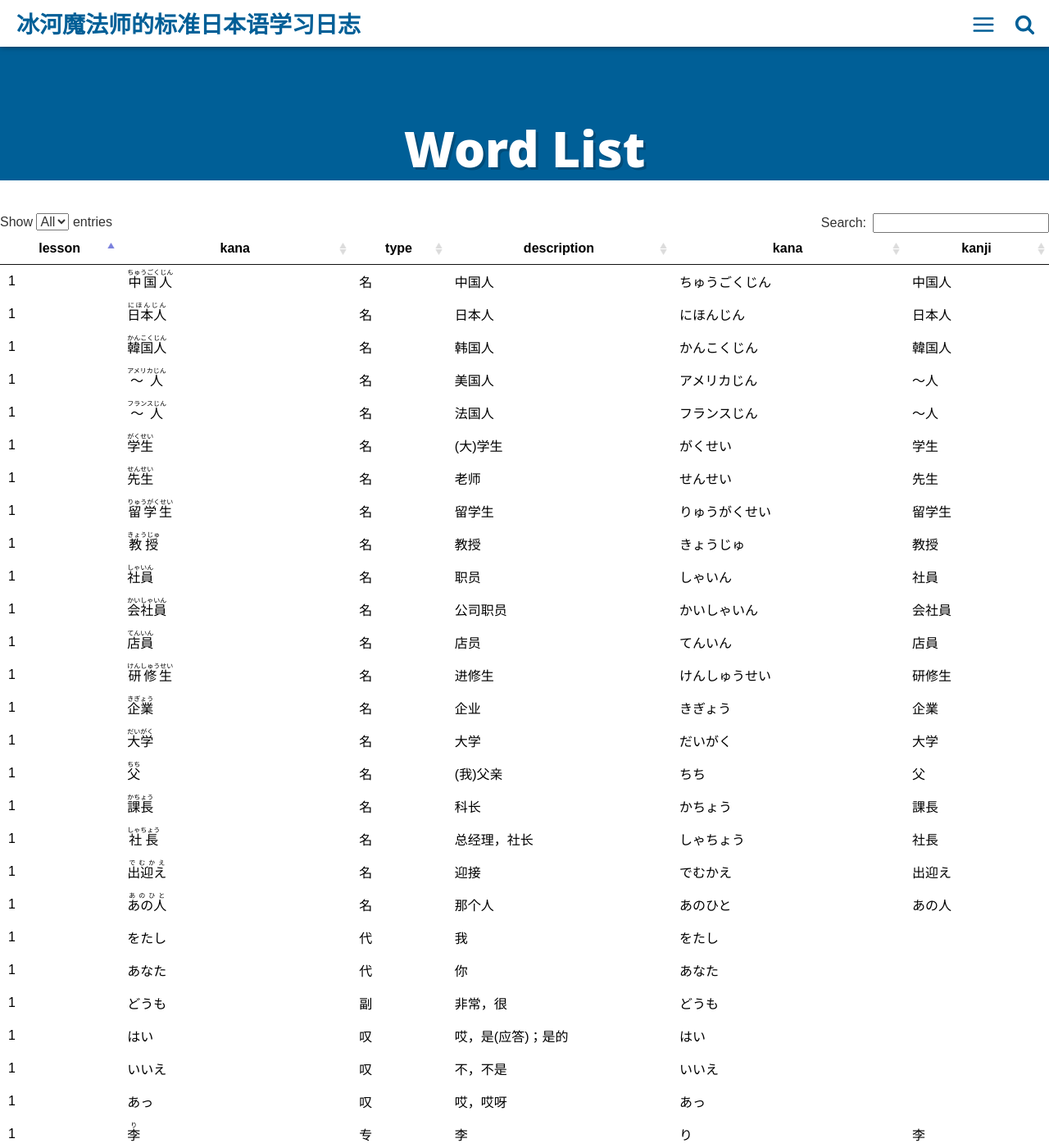
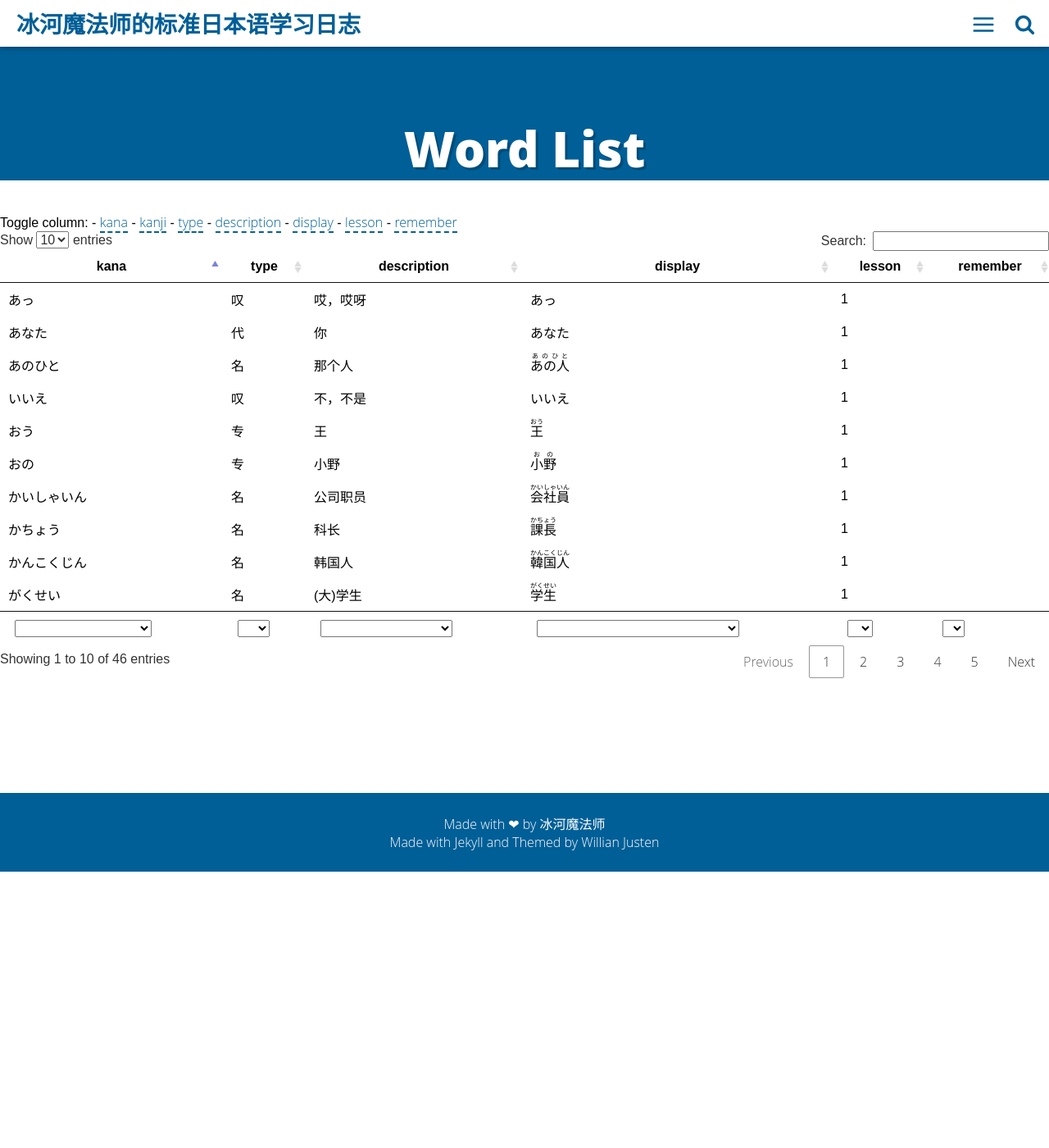
Before and after one commit to wizicer/LearnJapan, a Jekyll site: the page built from wordlist.md, in a window 1280 px wide and 1400 px high, scrolled down 280 px. Shown: the whole window at 82% size. Built offline with Jekyll 4.4.1, drawn with Linux system fonts in a browser that asks for light colours; after the commit the page ends 1343 px from its top, so only the background shows below that; some of the changed lines change nothing that is shown; some of the changed text lies outside the part shown.

Commit message:
enhance word list

```diff
--- a/_layouts/table.html
+++ b/_layouts/table.html
@@ -7,7 +7,7 @@ layout: minimal
 
 <script>
 $(document).ready(function() {
-    $('table').DataTable({
+    table = $('table').DataTable({
         initComplete: function () {
             this.api().columns().every( function () {
                 var column = this;
@@ -28,7 +28,7 @@ $(document).ready(function() {
                 } );
             } );
         },
-        pageLength: -1,
+        pageLength: 10,
         lengthMenu: [[10, 25, 50, -1], [10, 25, 50, "All"]]
     });
 });
--- a/wordlist.html
+++ /dev/null
@@ -1,48 +0,0 @@
----
-layout: table
-title: "Word List"
-permalink: /wordlist/index.html
-description: "Word List for your words"
----
-
-<div id="words">
-  <table>
-    <thead>
-      <tr>
-        <th>lesson</th>
-        <th>kana</th>
-        <th>type</th>
-        <th>description</th>
-        <th>kana</th>
-        <th>kanji</th>
-      </tr>
-    </thead>
-    <tbody>
-    {% for word in site.data.words  %}
-      <tr>
-        <td class="lesson">{{ word.lesson }}</td>
-        {% if word.kanji != null %}
-        <td class="word"><ruby>{{ word.kanji }}<rt>{{ word.kana }}</rt></ruby></td>
-        {% else %}
-        <td class="word">{{ word.kana }}</td>
-        {% endif %}
-        <td class="type">{{ word.type }}</td>
-        <td class="description">{{ word.description }}</td>
-        <td class="kana">{{ word.kana }}</td>
-        <td class="kanji">{{ word.kanji }}</td>
-      </tr>
-    {% endfor %}
-    </tbody>
-    <tfoot>
-      <tr>
-        <td>lesson</td>
-        <td>kana</td>
-        <td>type</td>
-        <td>description</td>
-        <td>kana</td>
-        <td>kanji</td>
-      </tr>
-    </tfoot>
-  </table>
-
-</div>
--- /dev/null
+++ b/wordlist.md
@@ -0,0 +1,90 @@
+---
+layout: table
+title: "Word List"
+permalink: /wordlist/index.html
+description: "Word List for your words"
+---
+
+<div>
+Toggle column:
+- <a class="toggle-vis" data-column="0">kana</a>
+- <a class="toggle-vis" data-column="1">kanji</a>
+- <a class="toggle-vis" data-column="2">type</a>
+- <a class="toggle-vis" data-column="3">description</a>
+- <a class="toggle-vis" data-column="4">display</a>
+- <a class="toggle-vis" data-column="5">lesson</a>
+- <a class="toggle-vis" data-column="6">remember</a>
+</div>
+
+| kana               | kanji      | type | description        | display                         | lesson | remember |
+| ----               | ------     | ---- | ------------       | ----                            | ------ | ------   |
+| ちゅうごくじん     | 中国人     | 名   | 中国人             | !中国人(ちゅうごくじん)         | 1      |          |
+| にほんじん         | 日本人     | 名   | 日本人             | !日本人(にほんじん)             | 1      |          |
+| かんこくじん       | 韓国人     | 名   | 韩国人             | !韓国人(かんこくじん)           | 1      |          |
+| アメリカじん       | ～人       | 名   | 美国人             | アメリカ!人(じん)               | 1      |          |
+| フランスじん       | ～人       | 名   | 法国人             | フランス!人(じん)               | 1      |          |
+| がくせい           | 学生       | 名   | (大)学生           | !学生(がくせい)                 | 1      |          |
+| せんせい           | 先生       | 名   | 老师               | !先生(せんせい)                 | 1      |          |
+| りゅうがくせい     | 留学生     | 名   | 留学生             | !留学生(りゅうがくせい)         | 1      |          |
+| きょうじゅ         | 教授       | 名   | 教授               | !教授(きょうじゅ)               | 1      |          |
+| しゃいん           | 社員       | 名   | 职员               | !社員(しゃいん)                 | 1      |          |
+| かいしゃいん       | 会社員     | 名   | 公司职员           | !会社員(かいしゃいん)           | 1      |          |
+| てんいん           | 店員       | 名   | 店员               | !店員(てんいん)                 | 1      |          |
+| けんしゅうせい     | 研修生     | 名   | 进修生             | !研修生(けんしゅうせい)         | 1      |          |
+| きぎょう           | 企業       | 名   | 企业               | !企業(きぎょう)                 | 1      |          |
+| だいがく           | 大学       | 名   | 大学               | !大学(だいがく)                 | 1      |          |
+| ちち               | 父         | 名   | (我)父亲           | !父(ちち)                       | 1      |          |
+| かちょう           | 課長       | 名   | 科长               | !課長(かちょう)                 | 1      |          |
+| しゃちょう         | 社長       | 名   | 总经理，社长       | !社長(しゃちょう)               | 1      |          |
+| でむかえ           | 出迎え     | 名   | 迎接               | !出迎(でむか)え                 | 1      |          |
+| あのひと           | あの人     | 名   | 那个人             | !あの人(あのひと)               | 1      |          |
+| をたし             |            | 代   | 我                 | をたし                          | 1      |          |
+| あなた             |            | 代   | 你                 | あなた                          | 1      |          |
+| どうも             |            | 副   | 非常，很           | どうも                          | 1      |          |
+| はい               |            | 叹   | 哎，是(应答)；是的 | はい                            | 1      |          |
+| いいえ             |            | 叹   | 不，不是           | いいえ                          | 1      |          |
+| あっ               |            | 叹   | 哎，哎呀           | あっ                            | 1      |          |
+| り                 | 李         | 专   | 李                 | !李(り)                         | 1      |          |
+| おう               | 王         | 专   | 王                 | !王(おう)                       | 1      |          |
+| ちょう             | 張         | 专   | 张                 | !張(ちょう)                     | 1      |          |
+| もり               | 森         | 专   | 森                 | !森(もり)                       | 1      |          |
+| はやし             | 林         | 专   | 林                 | !林(はやし)                     | 1      |          |
+| おの               | 小野       | 专   | 小野               | !小野(おの)                     | 1      |          |
+| よしだ             | 吉田       | 专   | 吉田               | !吉田(よしだ)                   | 1      |          |
+| たなか             | 田中       | 专   | 田中               | !田中(たなか)                   | 1      |          |
+| なかむら           | 中村       | 专   | 中村               | !中村(なかむら)                 | 1      |          |
+| たろう             | 太郎       | 专   | 太郎               | !太郎(たろう)                   | 1      |          |
+| キム               | 金         | 专   | 金                 | !金(キム)                       | 1      |          |
+| デュポン           |            | 专   | 迪蓬               | デュポン                        | 1      |          |
+| スミス             |            | 专   | 史密斯             | スミス                          | 1      |          |
+| ジョンソン         |            | 专   | 约翰逊             | ジョンソン                      | 1      |          |
+| ちゅうごく         | 中国       | 专   | 中国               | !中国(ちゅうごく)               | 1      |          |
+| とうきょうだいがく | 東京大学   | 专   | 东京大学           | !東京大学(とうきょうだいがく)   | 1      |          |
+| ペキンだいがく     | 北京大学   | 专   | 北京大学           | !北京(ペキン)!大学(だいがく)    | 1      |          |
+| ジェーシーきかく   | ＪＣ企画   | 专   | JC策划公司         | !ＪＣ企画(ジェーシーきかく)     | 1      |          |
+| ペキンりょこうしゃ | 北京旅行社 | 专   | 北京旅行社         | !北京旅行社(ペキンりょこうしゃ) | 1      |          |
+| にっちゅうしょうじ | 日中商事   | 专   | 日中商社           | !日中商事(にっちゅうしょうじ)   | 1      |          |
+| ====               | ======     | ==== | ============       | ====                            | ====== | ======   |
+| kana               | kanji      | type | description        | display                         | lesson | remember |
+
+<script>
+$(document).ready(function() {
+  $('td').each(function() {
+    var content = $(this).html();
+    if (content.indexOf('!') >= 0) {
+      content = content.replace(/!(.*?)\((.*?)\)/g, '<rt></rt>$1<rt>$2</rt>');
+      $(this).html('<ruby>' + content + '</ruby>');
+    }
+  });
+  $('a.toggle-vis').on('click', function(e) {
+    e.preventDefault();
+    var column = table.column( $(this).attr('data-column') );
+    column.visible(!column.visible());
+  });
+  function inithidecolumn() {
+    var column = table.column(1);
+    column.visible(false);
+  }
+  setTimeout(inithidecolumn, 300);
+});
+</script>
```
